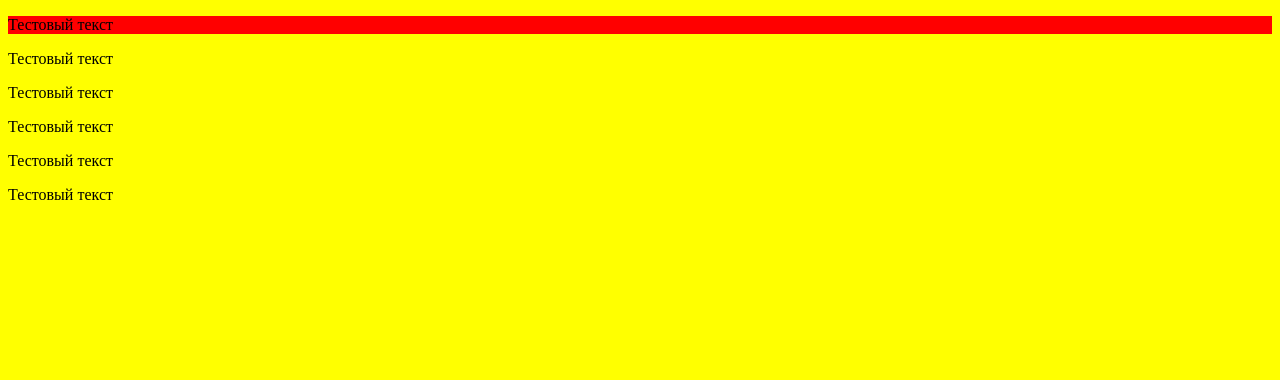
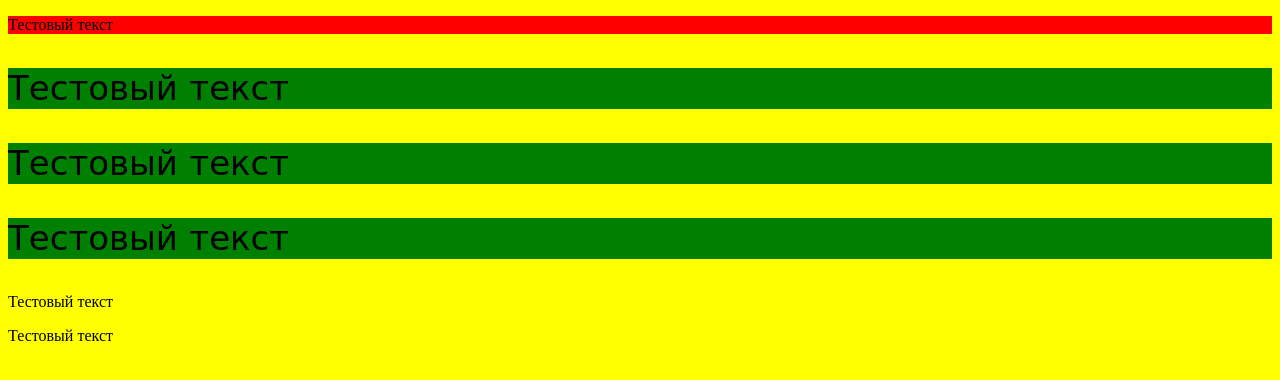
Before and after one commit to ibaragozz/Web, a plain HTML site: page Try_Css.html in a window 1280 px wide. Drawn offline with Linux system fonts and the light colour scheme.

Commit message:
Update style.css

```diff
--- a/style.css
+++ b/style.css
@@ -5,3 +5,9 @@ body {
 #test {
     background-color: red;
 }
+
+.text {
+    background-color: green;
+    font-size: 34px;
+    font-family: Comic Sans MS, Comic Sans, cursive;
+}
```
